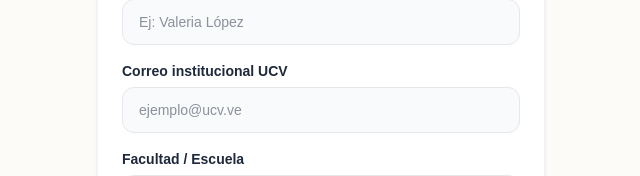
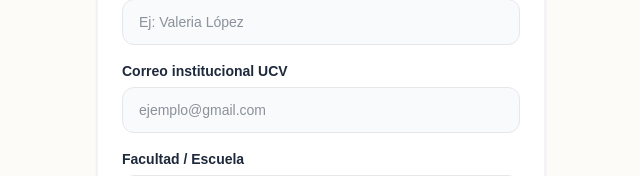
Before and after one commit to SrCosmico/ProyectoPausa, a Next.js app: page /registro in a window 1280 px wide. Shown: the part 215-391 px from the top of the page, without its empty margins (319-959 px from the left). Built offline with nearby package versions, Linux system fonts and the light colour scheme; no server answers.

Commit message:
pequeños cambios

```diff
--- a/app/registro/page.tsx
+++ b/app/registro/page.tsx
@@ -131,7 +131,7 @@ export default function RegisterView() {
               type="email"
               required
               disabled={loading}
-              placeholder="ejemplo@ucv.ve"
+              placeholder="ejemplo@gmail.com"
               className="w-full px-4 py-3 rounded-xl border border-gray-200 bg-gray-50 focus:outline-none focus:border-[#5B7A9A] focus:bg-white transition-all text-sm disabled:opacity-50"
               value={formData.correo}
               onChange={(e) => { setError(null); setFormData({ ...formData, correo: e.target.value }); }}
```
